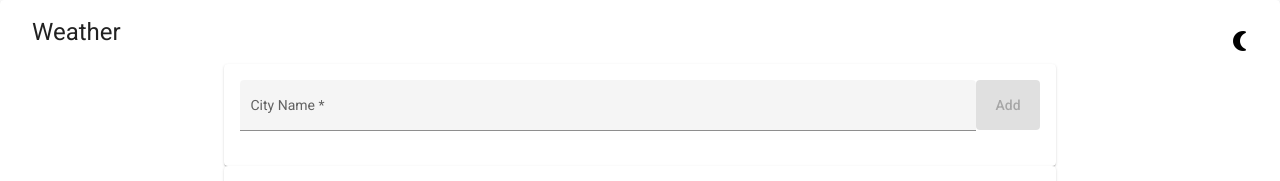
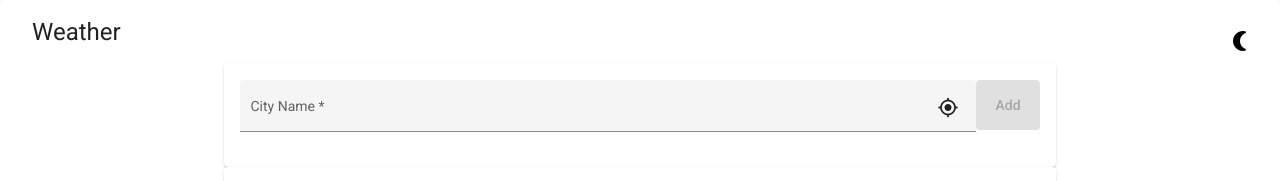
Before and after one commit to yychan76/vercel-weather, an Angular app: page /#/ in a window 1280 px wide. Shown: the top 181 px of the page. Built offline with nearby package versions, Linux system fonts and the light colour scheme.

Commit message:
Add geolocation button

```diff
--- a/src/app/common/services/geocoder.service.ts
+++ b/src/app/common/services/geocoder.service.ts
@@ -4,6 +4,7 @@ import { Observable } from 'rxjs';
 import { GeocodeCity } from '../model';
 
 const URL_DIRECT_API_BASE = '/api/geo/direct/';
+const URL_REVERSE_API_BASE = '/api/geo/reverse/';
 
 const regionNamesInEnglish = new Intl.DisplayNames(['en'], { type: 'region' });
 const regionNamesInTraditionalChinese = new Intl.DisplayNames(['zh-Hant'], {
@@ -24,6 +25,18 @@ export class GeocoderService {
     return `${URL_DIRECT_API_BASE}${city}`;
   }
 
+  getCurrentLocationCities(
+    lat: number,
+    lon: number
+  ): Observable<GeocodeCity[]> {
+    console.info("Latitude: " + lat + " Longitude: " + lon);
+    return this.http.get<GeocodeCity[]>(this.getReverseUrl(lat, lon));
+  }
+
+  getReverseUrl(lat: number, lon: number) {
+    return `${URL_REVERSE_API_BASE}lat/${lat}/lon/${lon}`;
+  }
+
   // https://dev.to/jorik/country-code-to-flag-emoji-a21
   getFlagEmoji(countryCode: string) {
     const codePoints = countryCode
--- a/src/app/components/city-list/city-list.component.html
+++ b/src/app/components/city-list/city-list.component.html
@@ -9,6 +9,14 @@
           placeholder="Ex. Singapore"
           [matAutocomplete]="auto"
         />
+        <button
+          matSuffix
+          mat-icon-button
+          aria-label="My Location"
+          (click)="getLocation()"
+        >
+          <mat-icon>my_location</mat-icon>
+        </button>
         <mat-error *ngIf="form.controls['city'].hasError('required')"
           >City Name is <strong>required</strong>
         </mat-error>
--- a/src/app/components/city-list/city-list.component.ts
+++ b/src/app/components/city-list/city-list.component.ts
@@ -62,6 +62,23 @@ export class CityListComponent implements OnInit {
     return this.geocoderService.getCountryName(countryCode);
   }
 
+  getLocation(): void {
+    if (navigator.geolocation) {
+      navigator.geolocation.getCurrentPosition((position) => {
+        const lat = position.coords.latitude;
+        const lon = position.coords.longitude;
+        let results = this.geocoderService.getCurrentLocationCities(lat, lon);
+        if (results) {
+          this.citySearchResults = results;
+        } else {
+          this.citySearchResults = EMPTY;
+        }
+      });
+    } else {
+      console.info('Geolocation not supported');
+    }
+  }
+
   loadCities() {
     let savedCities = localStorage.getItem('cities');
     if (savedCities) {
```
